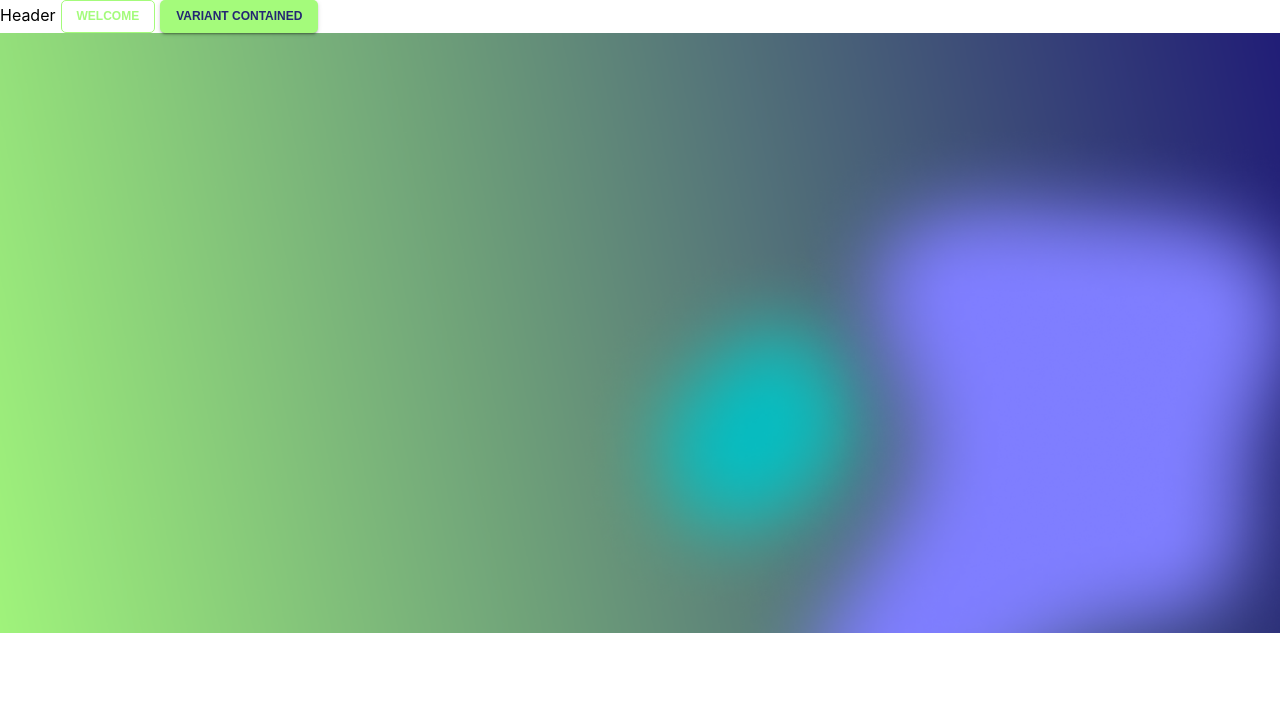
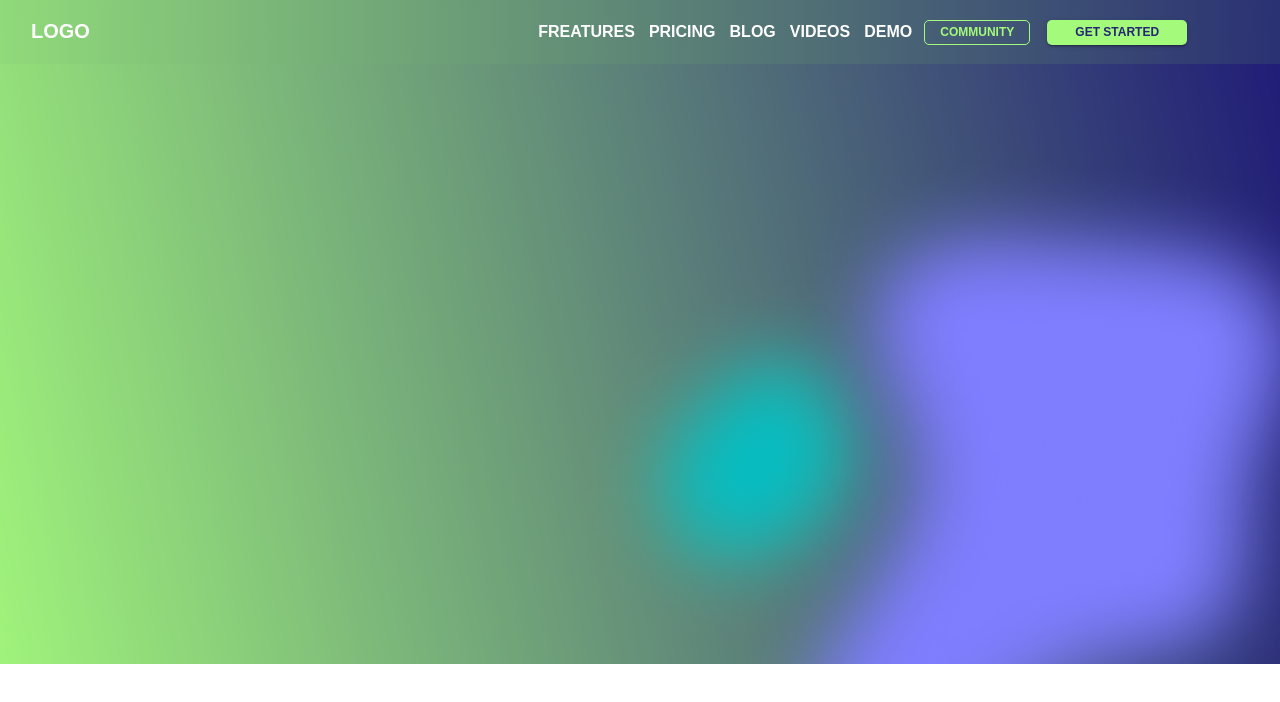
Before and after one commit to rjgohar/m4ui, a React (Create React App) app: page / in a window 1280 px wide. Shown: the top 702 px of the page. Built offline with nearby package versions, Linux system fonts and the light colour scheme.

Commit message:
header modify

```diff
--- a/src/components/header/index.js
+++ b/src/components/header/index.js
@@ -1,12 +1,111 @@
 import React from "react";
 import Button from "../../units/Button";
+import { makeStyles } from "@material-ui/core/styles";
+import AppBar from "@material-ui/core/AppBar";
+import Toolbar from "@material-ui/core/Toolbar";
+import Typography from "@material-ui/core/Typography";
 
-export default function Header() {
+import IconButton from "@material-ui/core/IconButton";
+import MenuIcon from "@material-ui/icons/Menu";
+
+export default function ButtonAppBar() {
+  const classes = useStyles();
+
   return (
     <div>
-      Header
-      <Button variant="outlined"> welcome</Button>
-      <Button variant="contained"> variant contained</Button>
+      <AppBar position="static">
+        <Toolbar className={classes.toolbar}>
+          <Typography variant="h3" className={classes.title}>
+            LOGO
+          </Typography>
+
+          <div className={classes.titleContainer}>
+            <div className={classes.pageHeadings}>
+              <Typography variant="h4" className={classes.title}>
+                freatures
+              </Typography>
+              <Typography variant="h4" className={classes.title}>
+                pricing
+              </Typography>
+              <Typography variant="h4" className={classes.title}>
+                blog
+              </Typography>
+              <Typography variant="h4" className={classes.title}>
+                videos
+              </Typography>
+              <Typography variant="h4" className={classes.title}>
+                demo
+              </Typography>
+            </div>
+            <div className={classes.buttonContainer}>
+              {" "}
+              <Button className={classes.buttonOutlined} variant="outlined">
+                {" "}
+                community
+              </Button>
+              <Button className={classes.buttonContained} variant="contained">
+                {" "}
+                Get Started
+              </Button>
+            </div>
+          </div>
+
+          <IconButton className={classes.menuContainer}>
+            <MenuIcon className={classes.menuButton} />
+          </IconButton>
+        </Toolbar>
+      </AppBar>
     </div>
   );
 }
+
+const useStyles = makeStyles((theme) => ({
+  toolbar: {
+    display: "grid",
+    color: theme.palette.primary.main,
+    gridTemplateColumns: "0.7fr 1fr ",
+    background: "linear-gradient(88.55deg, #A4FB7B -19.41%, #1B1772 115.44%)",
+    [theme.breakpoints.down("sm")]: {
+      display: "flex",
+      justifyContent: "space-between",
+    },
+  },
+  titleContainer: {
+    display: "flex",
+    alignItems: "center",
+  },
+  buttonOutlined: { height: "25px" },
+  buttonContained: { height: "25px", width: "140px" },
+  pageHeadings: {
+    display: "flex",
+    justifyContent: "center",
+    alignItems: "center",
+    [theme.breakpoints.down("xs")]: {
+      display: "none",
+    },
+  },
+  buttonContainer: {
+    display: "flex",
+    gap: "12px",
+    [theme.breakpoints.down("sm")]: {
+      display: "none",
+    },
+  },
+  menuContainer: {
+    width: 70,
+    height: 70,
+
+    [theme.breakpoints.up("md")]: {
+      display: "none",
+    },
+  },
+  title: {
+    padding: "7px",
+    textTransform: "uppercase",
+  },
+  menuButton: {
+    width: 30,
+    height: 30,
+    color: theme.palette.primary.main,
+  },
+}));
```
